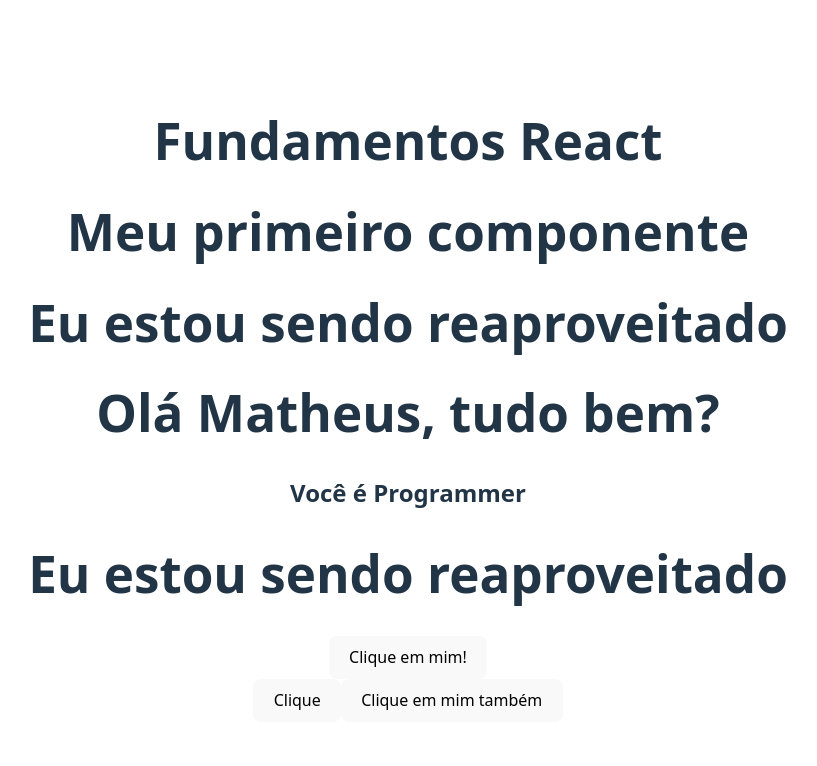
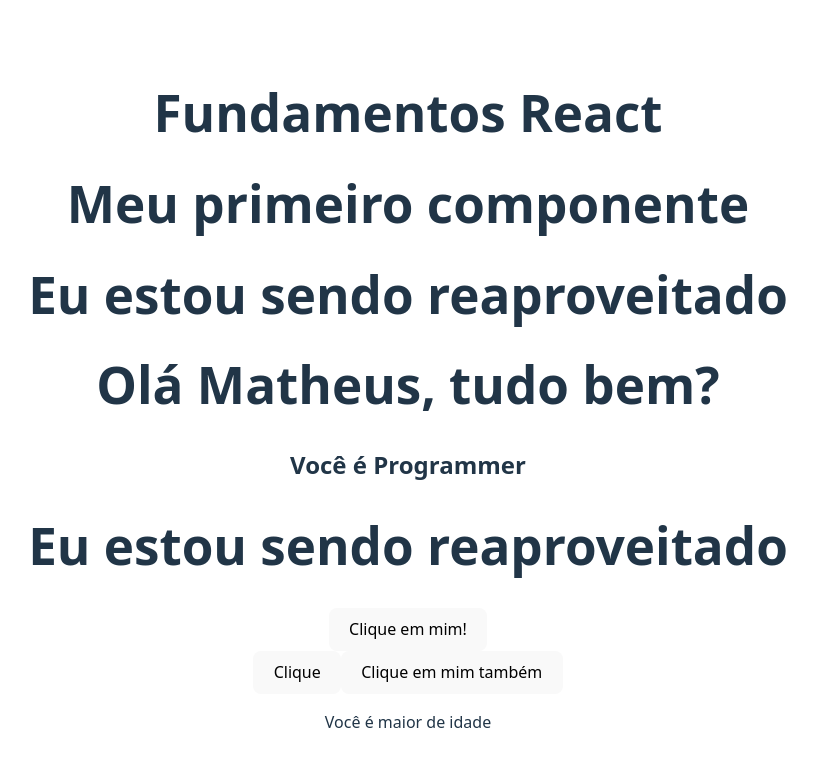
Before and after one commit to theselegadev/react-js, a React (Vite) app in the folder FUNDAMENTOS_2/fundamentos/: page / in a window 1280 px wide. Shown: the top 766 px of the page, without its empty margins (232-1049 px from the left). Built offline with nearby package versions, Linux system fonts and the light colour scheme.

Commit message:
Funcao de renderizacao

```diff
--- a/FUNDAMENTOS_2/fundamentos/src/components/Events.jsx
+++ b/FUNDAMENTOS_2/fundamentos/src/components/Events.jsx
@@ -2,6 +2,14 @@ const Events = ()=>{
     const handleMyEvent = (e)=>{
         console.log("Você clicou no botão")
         console.log(e)
+    }
+
+    const isBigger = (age)=>{
+        if(age >= 18){
+            return <p>Você é maior de idade</p>
+        }else{
+            return <p>Você não maior de idade</p>
+        }
     }
 
     return(
@@ -19,6 +27,7 @@ const Events = ()=>{
                     }
                 }}>Clique em mim também</button>
             </div>
+            {isBigger(18)}
         </div>
     )
 }
```
